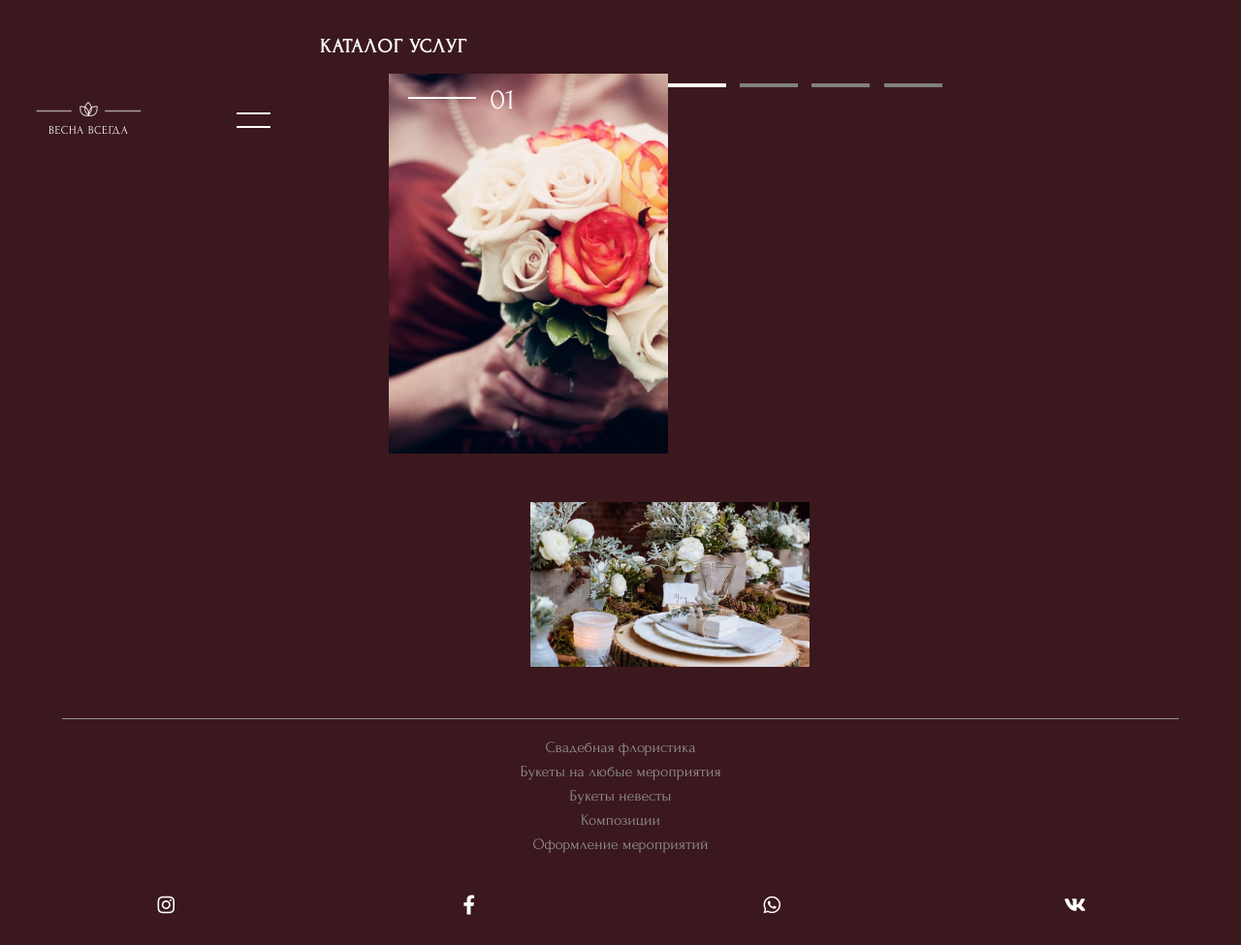
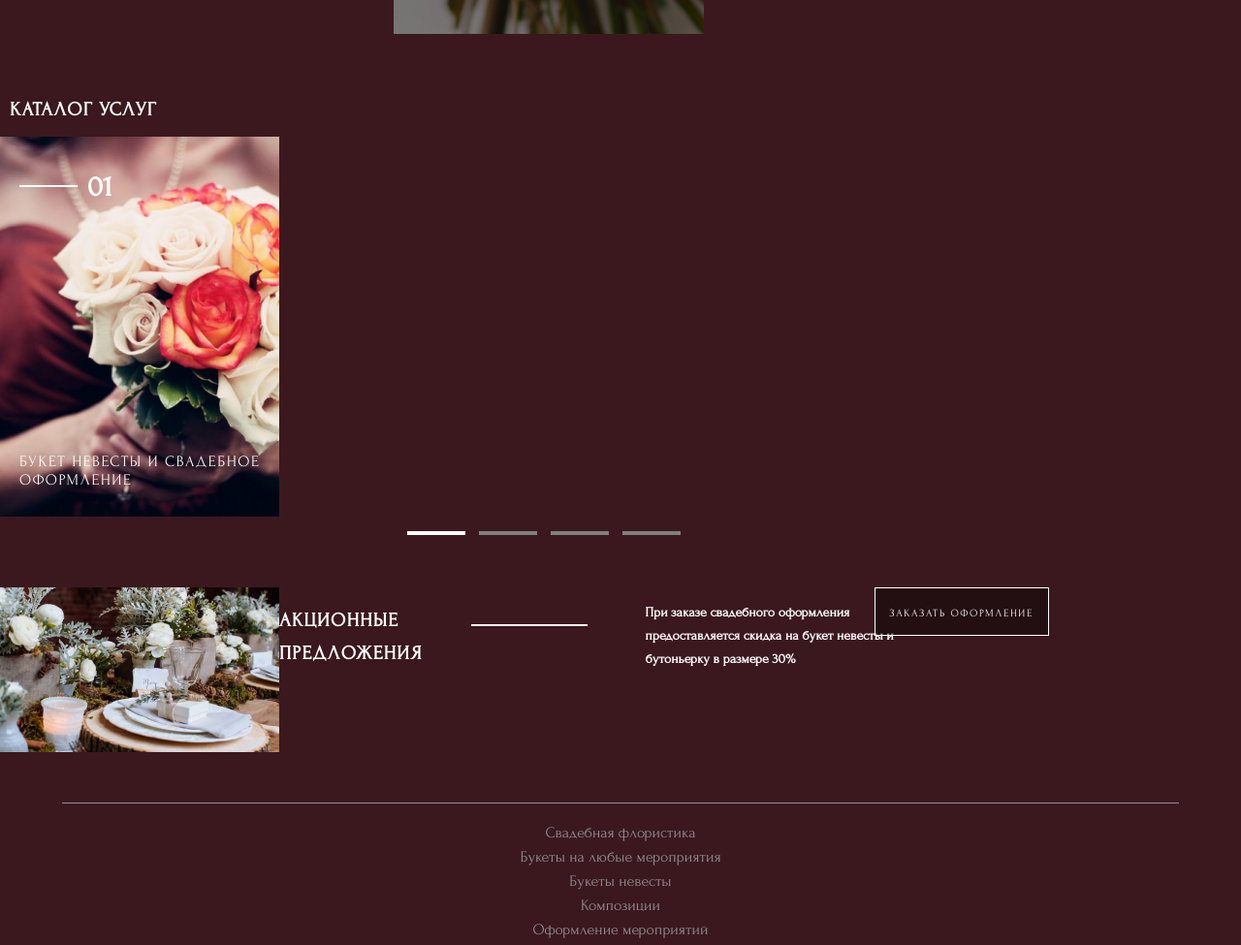
Before and after one commit to DimaSU2020/floristy, a website: page app/index.html in a window 1280 px wide. Shown: the part 496-1471 px from the top of the page at 97% size. Drawn offline with Linux system fonts and the light colour scheme.

Commit message:
add third section and hover

```diff
--- a/app/index.html
+++ b/app/index.html
@@ -68,11 +68,12 @@
       <div class="second-block-inform">
         <h2>каталог услуг</h2>
       </div>
+
       <div class="section-second-img">
-        <div class="page-number">
+        <img src="img/2iphone.jpg" width="288px" height="392px">
           <progress value="100" max="100"></progress>
-          <span>01</span>
-        </div>
+          <h2><span>01</span><h2>
+          <h3>букет невесты и свадебное <br>оформление</h3>
       </div>
       <div class="page-indicator">
         <progress value="100" max="100"></progress>
@@ -84,10 +85,13 @@
 
 
     <section class="section-third">
-      <div class="section-third-img">
-
-      </div>
-
+      <div class="section-third-img"></div>
+        <h2>акционные <br>предложения<h2>
+        <progress value="100" max="100"></progress>
+        <h3>При заказе свадебного оформления <br>предоставляется скидка на букет невесты и <br>бутоньерку в размере 30%</h3>
+        <button class="works-button">
+          <span>заказать оформление</span>
+        </button>
     </section>
 
   </main>
--- a/app/scss/pages/_index.scss
+++ b/app/scss/pages/_index.scss
@@ -36,6 +36,7 @@ body {
   height: 40px;
   border: none;
   background-color: $color-main;
+  cursor: pointer;
 
   span,
   span::before,
@@ -44,7 +45,7 @@ body {
     top: 50%; margin-top: -1px;
     left: 0;
     width: 35px;
-    height: 2px;
+    height: 8px;
     background-color: $color-main;
   }
   span::before,
@@ -53,11 +54,23 @@ body {
     display: block;
   }
   span::before {
+    height: 2px;
     transform: translateY(-7px);
     background-color: white;
+    transition: transform 0.3s;
   }
   span::after {
+    height: 2px;
     transform: translateY(7px);
+    background-color: white;
+    transition: transform 0.3s;
+  }
+  span:hover::before {
+    transform: rotate(45deg);
+    background-color: white;
+  }
+  span:hover::after {
+    transform: rotate(-45deg);
     background-color: white;
   }
 }
@@ -98,10 +111,10 @@ body {
   border: 1px solid rgb(255, 255, 255);
   background-color: rgba(0, 0, 0, 0.4);
   margin-bottom: 45px;
+  cursor: pointer;
   transition: background-color 0.3s;
 }
 .works-button span {
-  text-align: center;
   letter-spacing: 0.15em;
   color: white;
   transition: color 0.3s;
@@ -136,6 +149,7 @@ body {
   font-size: 25px;
   color: white;
   background-color: $color-main;
+  cursor: pointer;
   transition: all 0.3s;
 }
 .instagram:hover {
@@ -160,7 +174,7 @@ body {
   font-size: 25px;
   color: $color-main;
   background-color: white;
-  box-shadow: 0 0 7px white;
+  box-shadow: 0 0 12px white;
 }
 
 .container-arrow {
@@ -168,15 +182,26 @@ body {
   margin: 0;
   height: auto;
   margin-bottom: 20px;
+  transition: transform 0.3s;
 }
+.container-arrow:hover {
+  transform: translateY(7px);
+ }
 .arrow {
   display: flex;
   justify-content: center;
   align-items: center;
 
   &__item {
-    filter: invert(80%);
+    filter: invert(60%);
+    cursor: pointer;
+    transition: filter 0.3s;
   }
+  &__item:hover {
+    filter: invert(100%);
+    cursor: pointer;
+  }
+
 }
 
 
@@ -197,29 +222,37 @@ body {
   }
 }
 .section-second-img {
-  display: flex;
-  background-image: url("/img/2iphone.jpg");
-  background-repeat: no-repeat;
-  width: 288px;
-  height: 392px;
+  position: relative;
+  width: 100%;
 }
-.page-number {
-  width: 100%;
-  padding: 10px;
+
+.section-second-img h2 {
+  position: absolute;
+	top: 10px;
+	left: 90px;
+	width: 100%;
+  font-size: 30px;
 }
-.page-number progress {
+.section-second-img progress {
+  position: absolute;
+	top: 50px;
+	left: 20px;
   border: 0;
-  width: 70px;
+  width: 60px;
   height: 2px;
-  margin-left: 10px;
   margin-right: 10px;
-  margin-bottom: 10px;
   background-color: #ffffff;
 }
-.page-number span {
-  font-size: 30px;
+.section-second-img h3 {
+  position: absolute;
+	top: 310px;
+	left: 20px;
+	width: 100%;
+  font-size: 16px;
+  font-weight: 200;
+  letter-spacing: 0.1em;
+  text-transform: uppercase;
 }
-
 progress {
   border: 0;
   width: 60px;
@@ -229,7 +262,17 @@ progress {
 }
 progress::-webkit-progress-value {
   background: rgb(255, 255, 255);
-  }
+}
+.serv-offer {
+  display: flex;
+  flex-wrap: wrap;
+  align-items: flex-end;
+  font-size: 16px;
+  line-height: 170%;
+  text-transform: uppercase;
+  letter-spacing: 0.1em;
+  border: 4px solid red
+}
 
 
 .section-third {
@@ -245,10 +288,62 @@ progress::-webkit-progress-value {
   width: 288px;
   height: 170px;
 }
+.section-third h2 {
+  justify-content: flex-start;
+  font-size: 20px;
+  line-height: 170%;
+  letter-spacing: 0.06em;
+  text-transform: uppercase;
+  margin-right: 50px;
+}
+.section-third progress {
+  justify-content: flex-start;
+  border: 0;
+  width: 120px;
+  height: 2px;
+  margin-right: 10px;
+  background-color: #ffffff;
+}
+.section-third h3 {
+  font-size: 14px;
+  line-height: 170%;
+  margin-right: 30px;
+  margin-bottom: 30px;
+}
+.section-third .works-button {
+  display: block;
+  position: relative;
+  left: -50px;
+  width: 180px;
+  height: 50px;
+  padding: 0;
+  border: 1px solid rgb(255, 255, 255);
+  background-color: rgba(0, 0, 0, 0.4);
+  margin-bottom: 45px;
+  cursor: pointer;
+  transition: background-color 0.3s;
+}
+.section-third .works-button span {
+  font-size: 11px;
+  line-height: 12px;
+  letter-spacing: 0.15em;
+  text-transform: uppercase;
+  color: white;
+  transition: color 0.3s;
+}
+.section-third .works-button:hover {
+  border: 1px solid rgb(255, 255, 255);
+  background: white;
+  box-shadow: 0 0 7px white;
+}
+.section-third .works-button:hover span {
+  color: $color-main;
+}
+
 
 .footer-container {
-  /*position: fixed;*/
-  left: 0; bottom: 0;
+  left: 0;
+  bottom: 0;
   width: 100%;
 
   &__line {
@@ -280,12 +375,22 @@ progress::-webkit-progress-value {
     line-height: 25px;
     list-style-type: none;
     text-align:  center;
+    transition: color 0.3s;
   }
   li:nth-last-child(1) {
     margin-bottom: 30px;
   }
+  li:hover {
+    color: rgb(255, 255, 255);
+    text-shadow: 0 0 10px rgb(163, 163, 163);
+    cursor: pointer;
+  }
+  .social {
+    height: 35px;
+    margin: 0;
+  }
   .social__item {
-    font-size: 20px;
+    font-size: 25px;
     color: white;
   }
   .instagram:hover {
```
Also changed, not shown: app/css/style.css, 1 other file.
